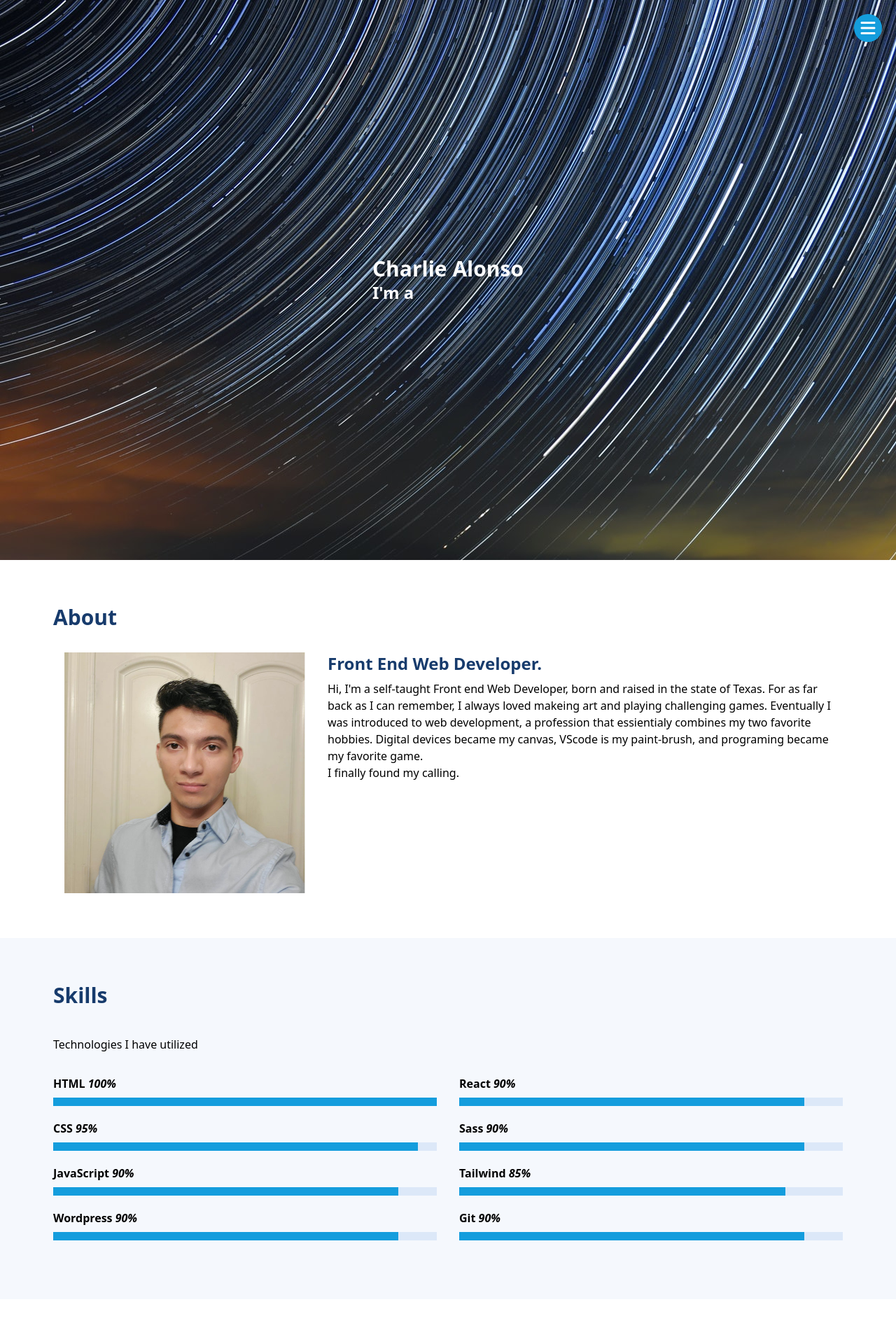
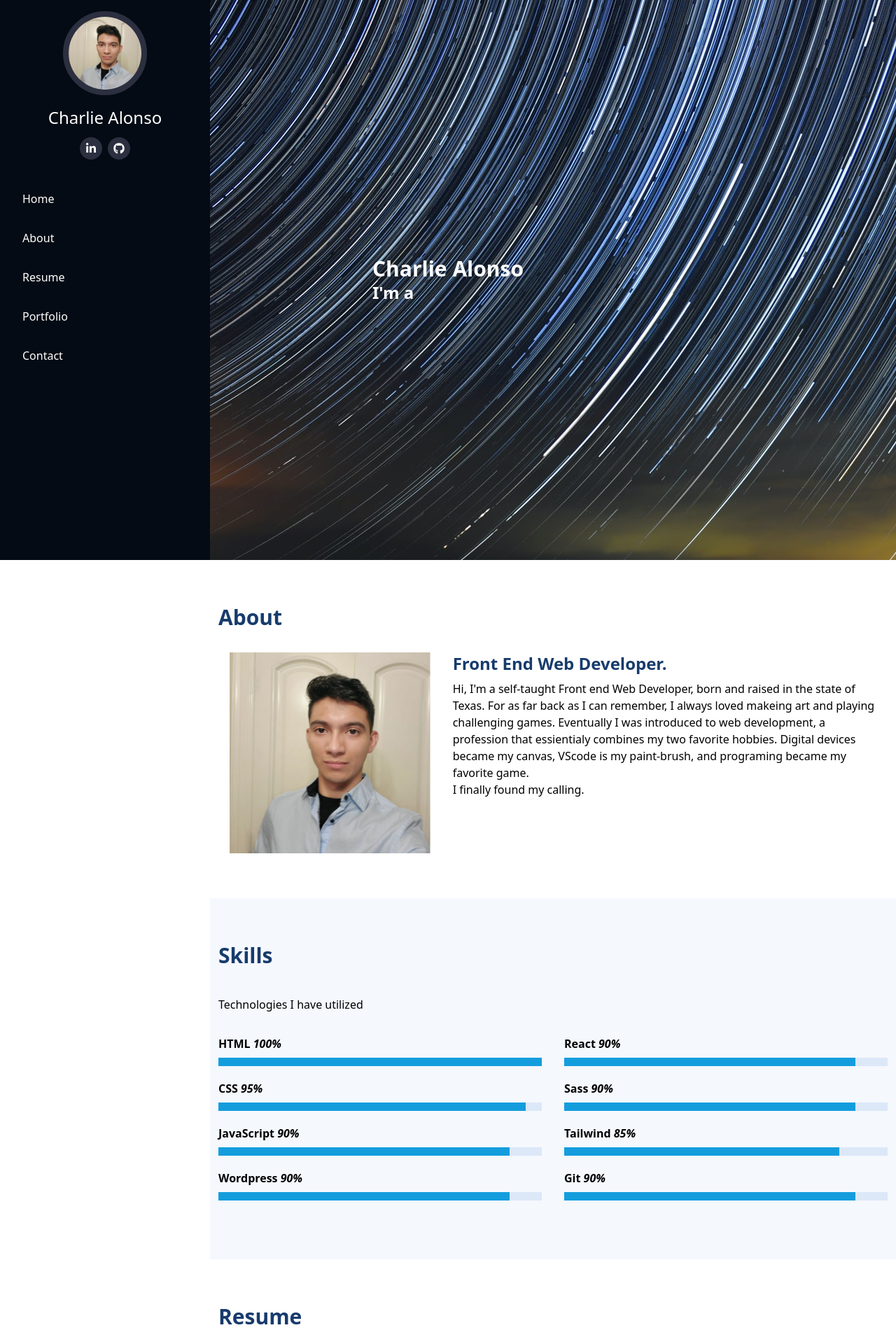
Before and after one commit to Charlie025x/myPortfolio-tailwind, a React (Vite) app: page / in a window 1280 px wide. Shown: the top 1920 px of the page at 70% size. Built offline with nearby package versions, Linux system fonts and the light colour scheme.

Commit message:
improved page responsive to screensize layouts

```diff
--- a/src/components/header.jsx
+++ b/src/components/header.jsx
@@ -18,13 +18,13 @@ export default function Header() {
         // todo: add nav menu toggle | left-0 left-[-300px]
         className={` fixed bottom-0 select-none ${
           headerState ? "left-0" : "left-[-300px]"
-        } top-0 w-[300px] bg-[#040b14] px-4 text-[#ffffff]`}
+        } top-0 z-10 w-[300px] bg-[#040b14] bg-cover px-4 text-[#ffffff] xl:left-0`}
       >
         {/* <i class="bi bi-list mobile-nav-toggle d-xl-none"></i> */}
 
         <FontAwesomeIcon
           icon={headerState ? faX : faBars}
-          className="fixed right-5 top-5 box-border aspect-square cursor-pointer rounded-full bg-[#149ddd] p-2 text-2xl"
+          className="fixed right-5 top-5 box-border aspect-square cursor-pointer rounded-full bg-[#149ddd] p-2 text-2xl xl:sr-only"
           onClick={handleClick}
         />
 
--- a/src/components/main.jsx
+++ b/src/components/main.jsx
@@ -1,7 +1,7 @@
 export default function Main() {
   return (
     // ml-[300px]
-    <main id="main" className="ml-0">
+    <main id="main" className="ml-0 xl:ml-[300px]">
       {/* ======= About Section ======= */}
       {/* <section id="about" className="about py-16"> */}
       <section id="about" className="py-16">
```
